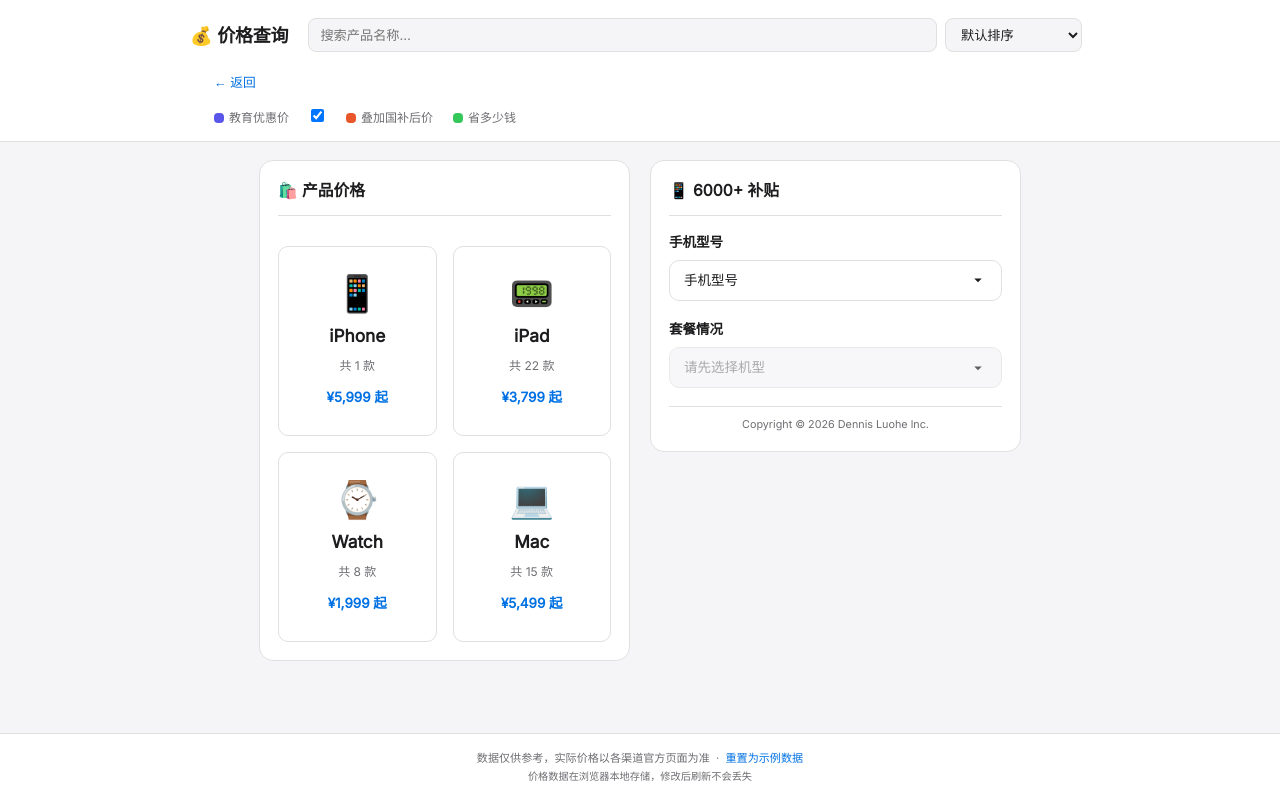
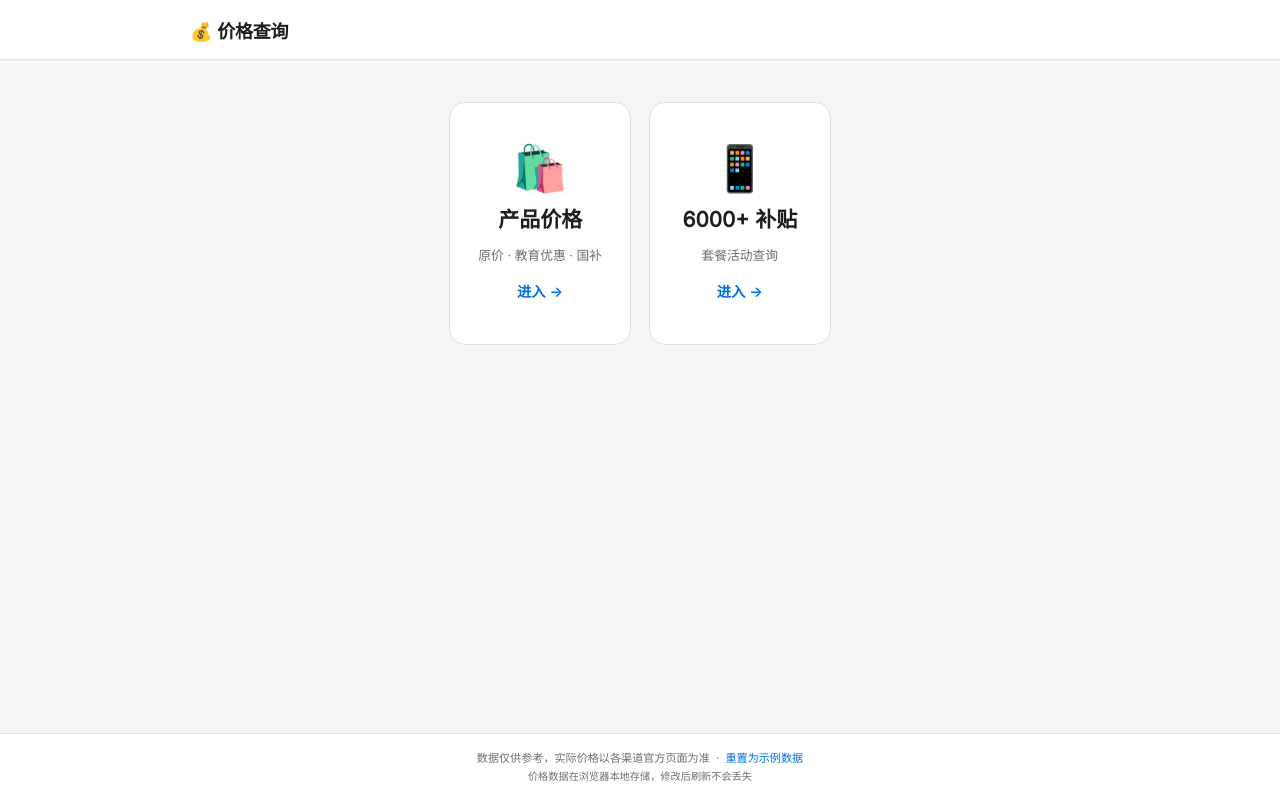
Before and after one commit to wsh7300/price-compare, a plain HTML site: page index.html in a window 1280 px wide. Drawn offline with Linux system fonts and the light colour scheme.

Commit message:
feat: 首页改为板块选择入口

```diff
--- a/index.html
+++ b/index.html
@@ -356,31 +356,39 @@
   .card { padding: 13px; }
 }
 
-/* ── 首页双板块 ── */
-.home-split {
+/* ── 首页板块选择 ── */
+.board-grid {
   display: grid;
   grid-template-columns: 1fr 1fr;
-  gap: 20px;
-  align-items: start;
+  gap: 18px;
+  margin-top: 24px;
 }
-.split-panel {
+.board-card {
   background: var(--surface);
   border: 1px solid var(--border);
-  border-radius: 14px;
-  padding: 18px;
+  border-radius: 16px;
+  padding: 42px 28px;
+  cursor: pointer;
+  transition: all 0.18s;
+  display: flex;
+  flex-direction: column;
+  align-items: center;
+  text-align: center;
+  gap: 10px;
 }
-.panel-title {
-  font-size: 1.05rem;
-  font-weight: 600;
-  padding-bottom: 12px;
-  margin-bottom: 16px;
-  border-bottom: 1px solid var(--border);
-  display: flex;
-  align-items: center;
-  gap: 8px;
+.board-card:hover {
+  box-shadow: 0 6px 24px rgba(0,0,0,.1);
+  border-color: var(--accent);
+  transform: translateY(-2px);
 }
-@media (max-width: 860px) {
-  .home-split { grid-template-columns: 1fr; }
+.board-card .cat-icon { font-size: 3rem; line-height: 1; margin-bottom: 4px; }
+.board-card .cat-name { font-size: 1.4rem; font-weight: 600; }
+.board-card .cat-count { font-size: 0.85rem; color: var(--text-secondary); }
+.board-card .cat-start { font-size: 0.95rem; font-weight: 600; color: var(--accent); margin-top: 6px; }
+.subsidy-wrap { max-width: 620px; margin: 0 auto; }
+@media (max-width: 600px) {
+  .board-grid { grid-template-columns: 1fr; gap: 14px; margin-top: 18px; }
+  .board-card { padding: 30px 20px; }
 }
 
 /* ── 6000+ 补贴 ── */
@@ -452,19 +460,35 @@
 </header>
 
 <main class="container">
-  <div class="home-split">
-    <!-- 左：产品价格 -->
-    <section class="split-panel split-left">
-      <div class="panel-title">🛍️ 产品价格</div>
-      <div id="catView"></div>
-      <div id="subcatView" class="hidden"></div>
-      <div id="subsubcatView" class="hidden"></div>
-      <div id="productView" class="hidden"><div class="grid" id="productGrid"></div></div>
-    </section>
+  <!-- 首页：板块选择 -->
+  <div id="boardView">
+    <div class="board-grid">
+      <div class="board-card" id="goPriceBoard">
+        <div class="cat-icon">🛍️</div>
+        <div class="cat-name">产品价格</div>
+        <div class="cat-count">原价 · 教育优惠 · 国补</div>
+        <div class="cat-start">进入 →</div>
+      </div>
+      <div class="board-card" id="goSubsidyBoard">
+        <div class="cat-icon">📱</div>
+        <div class="cat-name">6000+ 补贴</div>
+        <div class="cat-count">套餐活动查询</div>
+        <div class="cat-start">进入 →</div>
+      </div>
+    </div>
+  </div>
 
-    <!-- 右：6000+ 补贴 -->
-    <section class="split-panel split-right">
-      <div class="panel-title">📱 6000+ 补贴</div>
+  <!-- 板块一：产品价格 -->
+  <div id="priceBoard" class="hidden">
+    <div id="catView"></div>
+    <div id="subcatView" class="hidden"></div>
+    <div id="subsubcatView" class="hidden"></div>
+    <div id="productView" class="hidden"><div class="grid" id="productGrid"></div></div>
+  </div>
+
+  <!-- 板块二：6000+ 补贴 -->
+  <div id="subsidyBoard" class="hidden">
+    <div class="subsidy-wrap">
       <div class="s60-form-group">
         <label class="s60-label" for="s60Model">手机型号</label>
         <select class="s60-select" id="s60Model">
@@ -520,7 +544,7 @@
         </div>
       </div>
       <div class="s60-note">Copyright © 2026 Dennis Luohe lnc.</div>
-    </section>
+    </div>
   </div>
 </main>
 
@@ -639,6 +663,7 @@
 }
 
 // ── 视图状态 ──
+let currentBoard = 'home';
 let currentView = 'home';
 let activeCat = null;
 let activeSubCat = null;
@@ -695,8 +720,11 @@
   activeSubSubCat = null;
   document.getElementById('catView').classList.remove('hidden');
   document.getElementById('subcatView').classList.add('hidden');
+  document.getElementById('subsubcatView').classList.add('hidden');
   document.getElementById('productView').classList.add('hidden');
-  document.getElementById('backBar').classList.add('hidden');
+  document.getElementById('backBar').classList.remove('hidden');
+  document.getElementById('backTitle').textContent = '首页';
+  document.getElementById('backBtn').onclick = showBoardHome;
   document.getElementById('legend').classList.add('hidden');
   renderHome();
 }
@@ -716,6 +744,42 @@
   } else {
     showHome();
   }
+}
+
+// ── 板块导航 ──
+function showBoardHome() {
+  currentBoard = 'home';
+  currentView = 'home';
+  activeCat = null;
+  activeSubCat = null;
+  activeSubSubCat = null;
+  document.getElementById('boardView').classList.remove('hidden');
+  document.getElementById('priceBoard').classList.add('hidden');
+  document.getElementById('subsidyBoard').classList.add('hidden');
+  document.getElementById('headerControls').classList.add('hidden');
+  document.getElementById('backBar').classList.add('hidden');
+  document.getElementById('legend').classList.add('hidden');
+}
+
+function showPriceBoard() {
+  currentBoard = 'price';
+  document.getElementById('boardView').classList.add('hidden');
+  document.getElementById('priceBoard').classList.remove('hidden');
+  document.getElementById('subsidyBoard').classList.add('hidden');
+  document.getElementById('headerControls').classList.remove('hidden');
+  showHome();
+}
+
+function showSubsidyBoard() {
+  currentBoard = 'subsidy';
+  document.getElementById('boardView').classList.add('hidden');
+  document.getElementById('priceBoard').classList.add('hidden');
+  document.getElementById('subsidyBoard').classList.remove('hidden');
+  document.getElementById('headerControls').classList.add('hidden');
+  document.getElementById('legend').classList.add('hidden');
+  document.getElementById('backBar').classList.remove('hidden');
+  document.getElementById('backTitle').textContent = '首页';
+  document.getElementById('backBtn').onclick = showBoardHome;
 }
 
 // ── 渲染首页 ──
@@ -891,7 +955,9 @@
     const saved = localStorage.getItem('edu_toggle');
     if (saved === 'off') eduToggle.checked = false;
   } catch {}
-  renderHome();
+  showBoardHome();
+  document.getElementById('goPriceBoard').addEventListener('click', showPriceBoard);
+  document.getElementById('goSubsidyBoard').addEventListener('click', showSubsidyBoard);
 
   document.getElementById('search').addEventListener('input', function() {
     if (currentView === 'home' || currentView === 'subcat') return;
```
